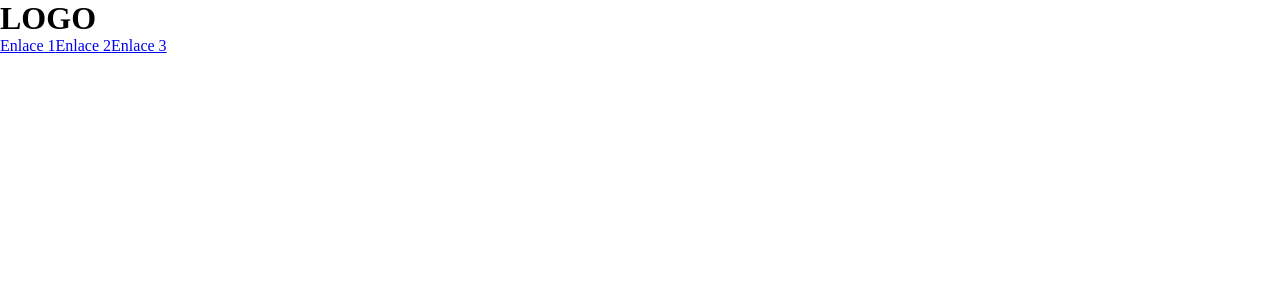
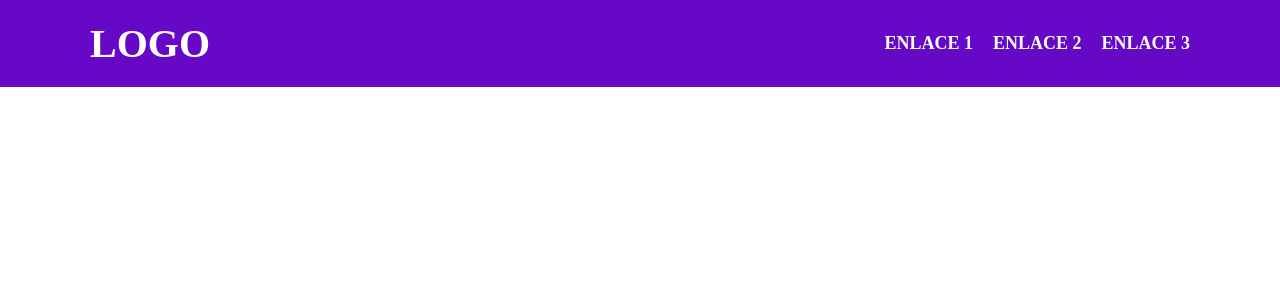
Before and after one commit to JoaoMora93/Proyecto_ReactJS_Joao_Moraes, a React (Vite) app in the folder tienda_reactJS_ JoaoM/: page / in a window 1280 px wide. Shown: the top 300 px of the page. Built offline with nearby package versions, Linux system fonts and the light colour scheme.

Commit message:
Estilos, header e items

```diff
--- a/tienda_reactJS_ JoaoM/package.json
+++ b/tienda_reactJS_ JoaoM/package.json
@@ -11,7 +11,8 @@
   },
   "dependencies": {
     "react": "^18.2.0",
-    "react-dom": "^18.2.0"
+    "react-dom": "^18.2.0",
+    "sass": "^1.63.6"
   },
   "devDependencies": {
     "@types/react": "^18.0.37",
--- a/tienda_reactJS_ JoaoM/src/App.jsx
+++ b/tienda_reactJS_ JoaoM/src/App.jsx
@@ -1,4 +1,4 @@
-import { Header } from "./components/Header"
+import { Header } from "./components/Header/Header"
 import './App.css'
 
 function App() {
--- a/tienda_reactJS_ JoaoM/src/components/Header.jsx
+++ /dev/null
@@ -1,20 +0,0 @@
-
-
-
-
-export const Header = () => {
-
-    return (
-        <header>
-            <div>
-                <h1>LOGO</h1>
-
-                <nav>
-                    <a href="#">Enlace 1</a>
-                    <a href="#">Enlace 2</a>
-                    <a href="#">Enlace 3</a>
-                </nav>
-            </div>
-        </header>
-    )
-}
--- /dev/null
+++ b/tienda_reactJS_ JoaoM/src/components/Header/Header.jsx
@@ -0,0 +1,20 @@
+import './Header.scss'
+
+
+
+export const Header = () => {
+
+    return (
+        <header className="header">
+            <div className="header__container">
+                <h1 className="header__logo">LOGO</h1>
+
+                <nav className="navbar">
+                    <a className="navbar__link" href="#">Enlace 1</a>
+                    <a className="navbar__link" href="#">Enlace 2</a>
+                    <a className="navbar__link" href="#">Enlace 3</a>
+                </nav>
+            </div>
+        </header>
+    )
+}
--- /dev/null
+++ b/tienda_reactJS_ JoaoM/src/components/Header/Header.scss
@@ -0,0 +1,33 @@
+.header {
+    background-color: rgb(103, 8, 198);
+
+    .header__container {
+        max-width: 1100px;
+        margin: 0 auto;
+        padding: 20px 0;
+        display: flex;
+        justify-content: space-between;
+        align-items: center;
+
+        .header__logo {
+            font-size: 40px;
+            font-weight: 700;
+            color: white;
+        }
+
+        .navbar {
+            display: flex;
+            justify-content: center;
+            align-items: center;
+            gap: 20px;
+
+            .navbar__link {
+                text-decoration: none;
+                color: white;
+                font-size: 18px;
+                font-weight: 700;
+                text-transform: uppercase;
+            }
+        }
+    }
+}
```
Also changed, not shown: tienda_reactJS_ JoaoM/src/components/ItemListContainer/ItemListContainer.jsx (added), tienda_reactJS_ JoaoM/src/components/ItemListContainer/ItemListContainer.scss (added), 1 other file (tests, documents, lock files or other folders).
